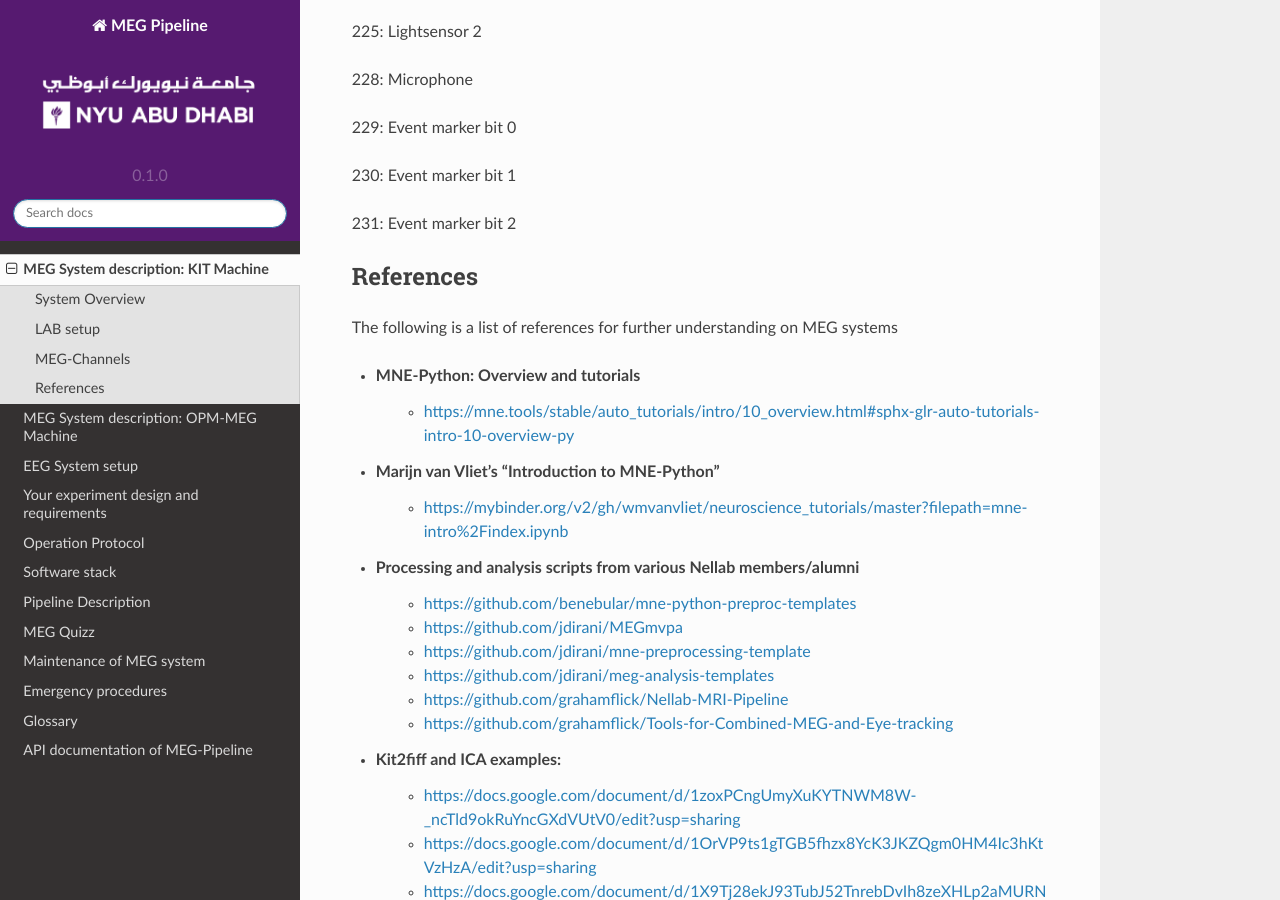
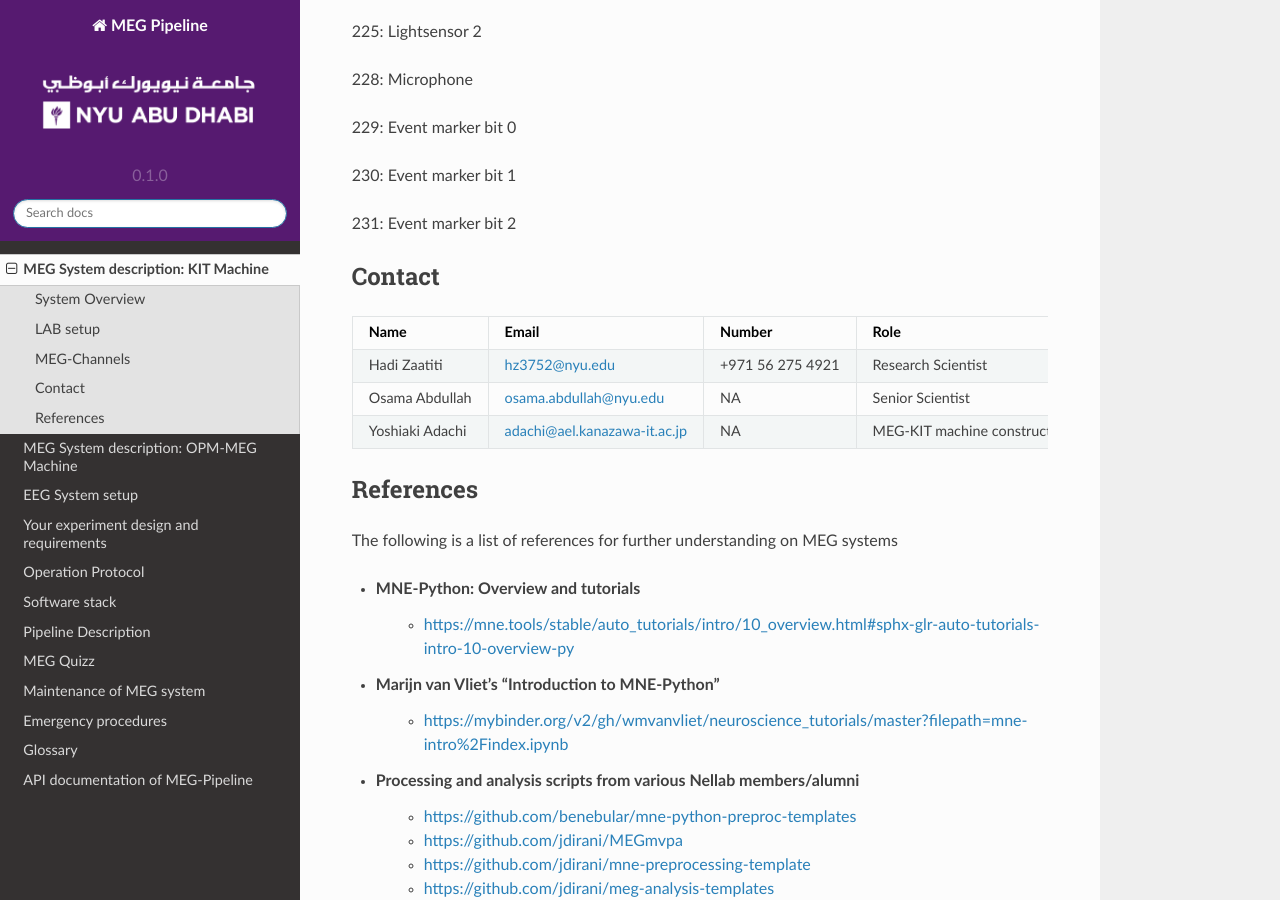
Before and after one commit to hzaatiti-NYU/meg-pipeline, a Sphinx documentation site: the page built from docs/source/megsystem.rst, in a window 1280 px wide and 900 px high, scrolled down 1428 px. Built offline with Sphinx 7.4.7 and the Read the Docs theme 2.0.0, drawn with Linux system fonts in a browser that asks for light colours.

```diff
--- a/docs/source/megsystem.rst
+++ b/docs/source/megsystem.rst
@@ -50,6 +50,31 @@ Channels 208-223: Magnetometers for reference magnetic field (these are used to
 231: Event marker bit 2
 
 
+Contact
+-------
+
+.. list-table::
+   :widths: 25 25 25 25
+   :header-rows: 1
+
+   * - Name
+     - Email
+     - Number
+     - Role
+   * - Hadi Zaatiti
+     - hz3752@nyu.edu
+     - +971 56 275 4921
+     - Research Scientist
+   * - Osama Abdullah
+     - osama.abdullah@nyu.edu
+     - NA
+     - Senior Scientist
+   * - Yoshiaki Adachi
+     - adachi@ael.kanazawa-it.ac.jp
+     - NA
+     - MEG-KIT machine constructor reference
+
+
 References
 ----------
 
```
